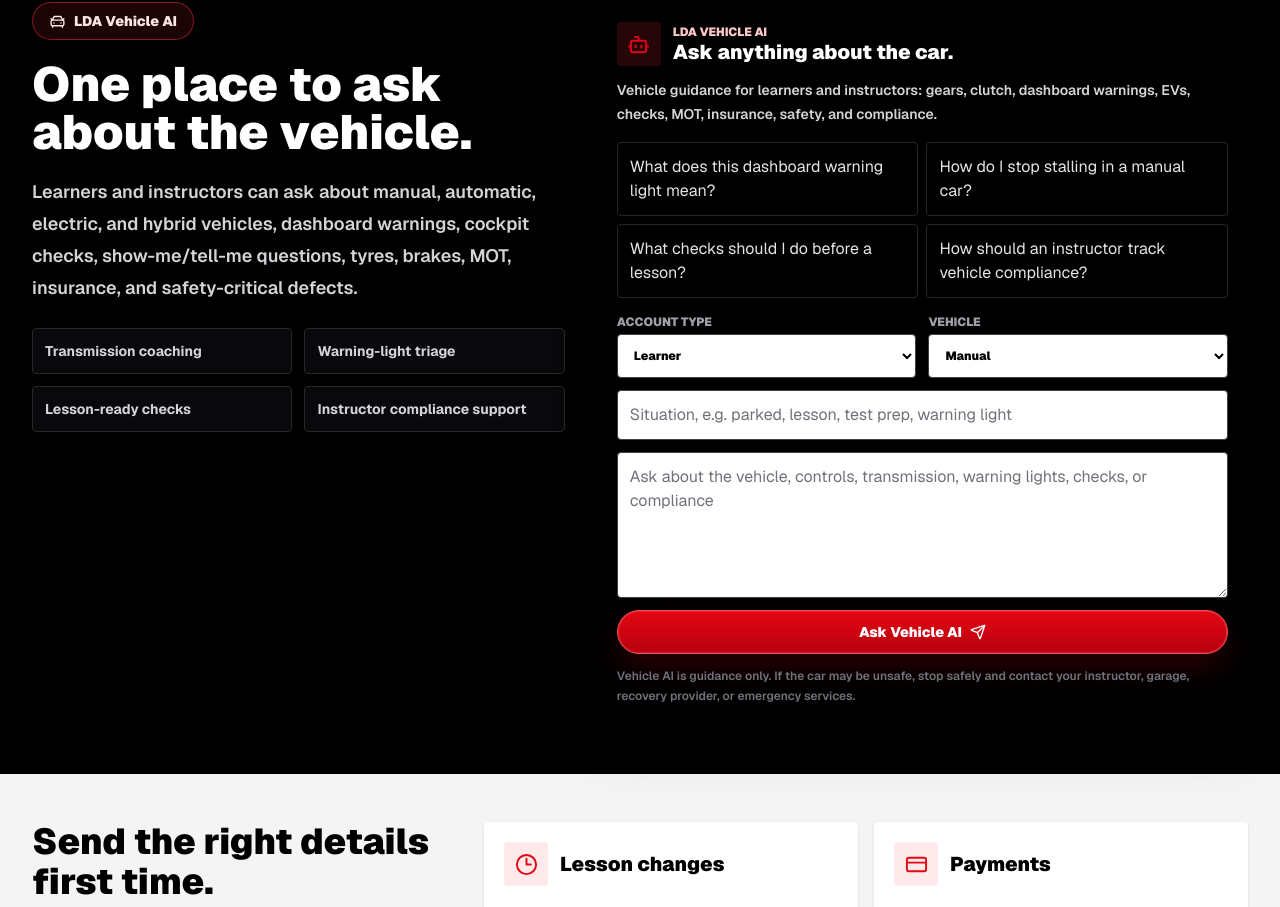
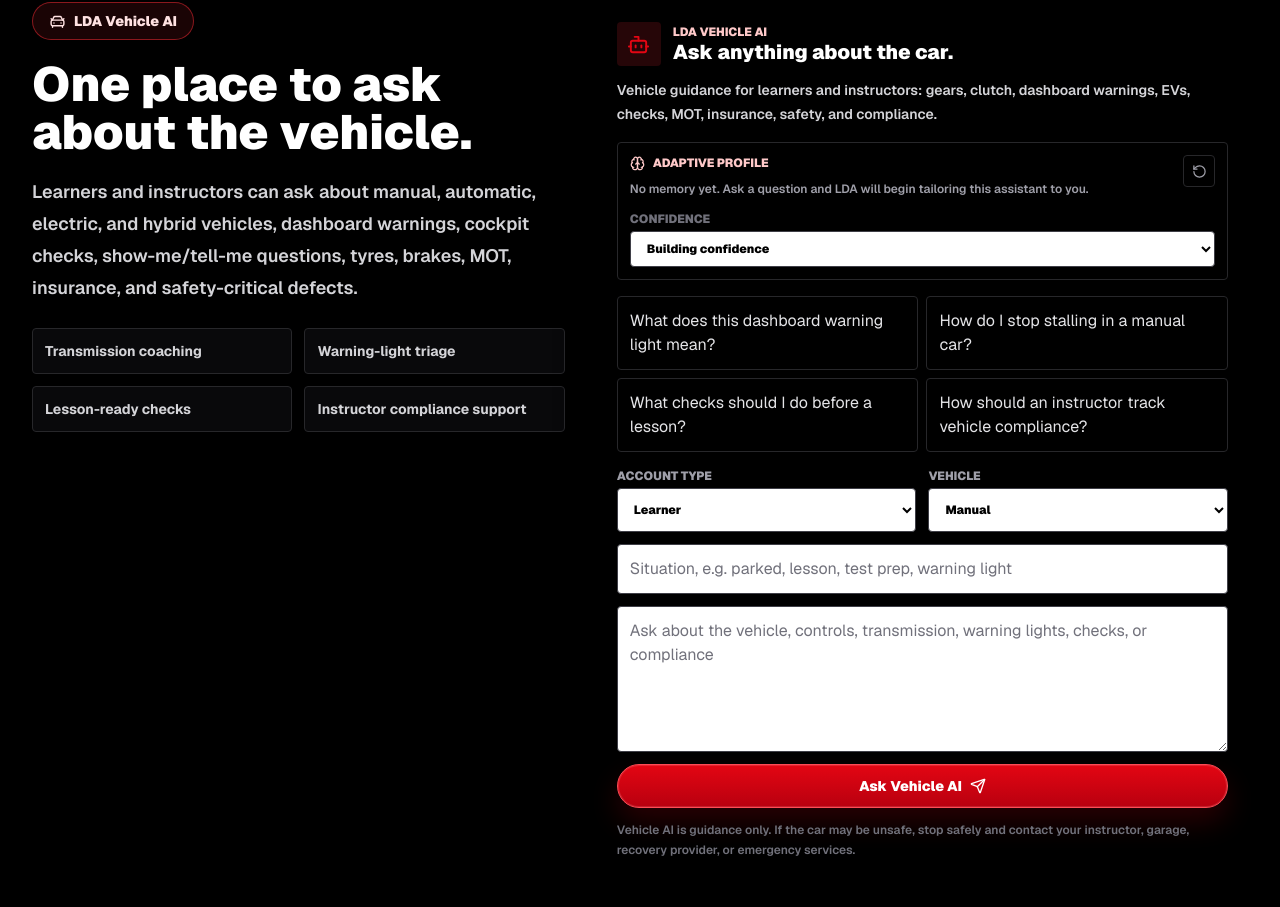
Before and after one commit to LDrivingAcademy/LDA, a Next.js app: page /contact in a window 1280 px wide. Shown: the part 1202-2109 px from the top of the page. Built offline with nearby package versions, Linux system fonts and the light colour scheme.

Commit message:
Make Vehicle AI adaptive

```diff
--- a/src/components/vehicle-ai-assistant.tsx
+++ b/src/components/vehicle-ai-assistant.tsx
@@ -1,7 +1,7 @@
 "use client";
 
-import { FormEvent, useState } from "react";
-import { AlertTriangle, Bot, CarFront, ChevronDown, Minimize2, Send, Sparkles, Wrench } from "lucide-react";
+import { FormEvent, useEffect, useState } from "react";
+import { AlertTriangle, Bot, Brain, CarFront, ChevronDown, Minimize2, RotateCcw, Send, Sparkles, Wrench } from "lucide-react";
 
 type VehicleAiResponse = {
   answer: string;
@@ -13,6 +13,27 @@ type VehicleAiResponse = {
 
 type VehicleRole = "learner" | "instructor" | "visitor";
 type VehicleType = "manual" | "automatic" | "electric" | "hybrid" | "unknown";
+type ConfidenceLevel = "new" | "building" | "confident";
+
+type AdaptiveProfile = {
+  confidence: ConfidenceLevel;
+  preferredRole: VehicleRole;
+  preferredVehicle: VehicleType;
+  questionCount: number;
+  recurringTopics: Record<string, number>;
+  lastQuestions: string[];
+};
+
+const adaptiveProfileKey = "lda.vehicle-ai.profile.v1";
+
+const defaultAdaptiveProfile: AdaptiveProfile = {
+  confidence: "building",
+  preferredRole: "learner",
+  preferredVehicle: "manual",
+  questionCount: 0,
+  recurringTopics: {},
+  lastQuestions: []
+};
 
 const quickPrompts = [
   "What does this dashboard warning light mean?",
@@ -42,6 +63,37 @@ const checksPattern = /\b(show me|tell me|cockpit|mirrors|blind spot|oil|coolant
 const evPattern = /\b(electric|ev|hybrid|battery|charging|regen|regenerative|range|charge)\b/i;
 const compliancePattern = /\b(mot|tax|insurance|service|servicing|adi|pdi|licence|license|expiry|compliance|maintenance|defect|record)\b/i;
 
+function readAdaptiveProfile() {
+  if (typeof window === "undefined") {
+    return defaultAdaptiveProfile;
+  }
+
+  try {
+    const saved = window.localStorage.getItem(adaptiveProfileKey);
+    if (!saved) {
+      return defaultAdaptiveProfile;
+    }
+
+    const parsed = JSON.parse(saved) as Partial<AdaptiveProfile>;
+    return {
+      ...defaultAdaptiveProfile,
+      ...parsed,
+      recurringTopics: parsed.recurringTopics ?? {},
+      lastQuestions: parsed.lastQuestions ?? []
+    };
+  } catch {
+    return defaultAdaptiveProfile;
+  }
+}
+
+function saveAdaptiveProfile(profile: AdaptiveProfile) {
+  try {
+    window.localStorage.setItem(adaptiveProfileKey, JSON.stringify(profile));
+  } catch {
+    // If local storage is unavailable, the assistant still works without memory.
+  }
+}
+
 function classify(question: string) {
   const topics = [];
   if (safetyPattern.test(question)) topics.push("Safety");
@@ -52,16 +104,45 @@ function classify(question: string) {
   return topics.length ? [...new Set(topics)] : ["Vehicle guidance"];
 }
 
-function buildVehicleResponse(role: VehicleRole, vehicleType: VehicleType, situation: string, question: string): VehicleAiResponse {
+function confidenceCopy(confidence: ConfidenceLevel) {
+  if (confidence === "new") {
+    return "I’ll keep this step-by-step because your profile is set to new/confidence-building.";
+  }
+
+  if (confidence === "confident") {
+    return "I’ll keep this sharper and more operational because your profile is set to confident.";
+  }
+
+  return "I’ll keep this practical and coached because your profile is still building confidence.";
+}
+
+function strongestMemory(profile: AdaptiveProfile) {
+  const [topic] = Object.entries(profile.recurringTopics).sort((first, second) => second[1] - first[1])[0] ?? [];
+  return topic;
+}
+
+function adaptiveIntro(profile: AdaptiveProfile, topics: string[]) {
+  const strongestTopic = strongestMemory(profile);
+  const memoryLine = strongestTopic
+    ? `I can see you have asked most about ${strongestTopic.toLowerCase()}, so I’ll connect this answer back to that pattern.`
+    : "I’ll start building your vehicle profile from this question.";
+  const topicLine = topics.length ? `Current focus: ${topics.join(", ")}.` : "";
+
+  return `${confidenceCopy(profile.confidence)} ${memoryLine} ${topicLine}`.trim();
+}
+
+function buildVehicleResponse(role: VehicleRole, vehicleType: VehicleType, situation: string, question: string, profile: AdaptiveProfile): VehicleAiResponse {
   const combinedQuestion = `${situation} ${question}`;
   const roleLabel = role === "instructor" ? "instructor" : role === "learner" ? "learner" : "driver";
   const vehicleLabel = vehicleType === "unknown" ? "vehicle" : vehicleType;
   const safetyCritical = safetyPattern.test(combinedQuestion);
+  const topics = classify(combinedQuestion);
+  const intro = adaptiveIntro(profile, topics);
 
   if (safetyCritical) {
     return {
       answer:
-        "This sounds safety-related. Do not continue driving if the vehicle feels unsafe, has braking or steering issues, visible smoke, a serious warning light, a tyre problem, or a fluid leak. Stop somewhere safe if you are already moving, switch on hazard lights if needed, and contact your instructor, recovery provider, garage, or emergency services depending on the situation.",
+        `${intro}\n\nThis sounds safety-related. Do not continue driving if the vehicle feels unsafe, has braking or steering issues, visible smoke, a serious warning light, a tyre problem, or a fluid leak. Stop somewhere safe if you are already moving, switch on hazard lights if needed, and contact your instructor, recovery provider, garage, or emergency services depending on the situation.`,
       nextSteps: [
         "Treat red warning lights, brake faults, steering faults, smoke, overheating, and tyre failures as stop-driving issues.",
         "Take a photo of the warning or defect only when parked safely.",
@@ -71,7 +152,7 @@ function buildVehicleResponse(role: VehicleRole, vehicleType: VehicleType, situa
       ],
       mode: "demo",
       safetyCritical,
-      topics: classify(combinedQuestion)
+      topics
     };
   }
 
@@ -84,8 +165,8 @@ function buildVehicleResponse(role: VehicleRole, vehicleType: VehicleType, situa
     return {
       answer:
         vehicleType === "automatic" || vehicleType === "electric" || vehicleType === "hybrid"
-          ? automaticAdvice
-          : `${manualAdvice} If you are in an automatic or EV, the key habit changes from clutch control to brake, selector, speed, and observation control.`,
+          ? `${intro}\n\n${automaticAdvice}`
+          : `${intro}\n\n${manualAdvice} If you are in an automatic or EV, the key habit changes from clutch control to brake, selector, speed, and observation control.`,
       nextSteps: [
         "Ask your instructor to isolate the skill for five minutes before using it in traffic.",
         "Practise the same routine out loud until the order feels automatic.",
@@ -93,14 +174,14 @@ function buildVehicleResponse(role: VehicleRole, vehicleType: VehicleType, situa
       ],
       mode: "demo",
       safetyCritical,
-      topics: classify(combinedQuestion)
+      topics
     };
   }
 
   if (checksPattern.test(combinedQuestion)) {
     return {
       answer:
-        "For UK learner driving, vehicle confidence comes from repeatable checks: seating and belt, mirrors, blind spots, lights, tyres, fluids, demisters, wipers, horn, and warning lights. For show-me/tell-me style questions, learn what the control does, when to use it, and how to check it without taking attention away from the road.",
+        `${intro}\n\nFor UK learner driving, vehicle confidence comes from repeatable checks: seating and belt, mirrors, blind spots, lights, tyres, fluids, demisters, wipers, horn, and warning lights. For show-me/tell-me style questions, learn what the control does, when to use it, and how to check it without taking attention away from the road.`,
       nextSteps: [
         "Use the cockpit drill before every lesson: doors, seat, belt, mirrors, controls.",
         "Ask your instructor to link each check to a real driving situation, not just a memorised answer.",
@@ -108,14 +189,14 @@ function buildVehicleResponse(role: VehicleRole, vehicleType: VehicleType, situa
       ],
       mode: "demo",
       safetyCritical,
-      topics: classify(combinedQuestion)
+      topics
     };
   }
 
   if (evPattern.test(combinedQuestion)) {
     return {
       answer:
-        "For EVs and hybrids, the big learning differences are smoother acceleration, regenerative braking, range planning, charging awareness, and understanding that the car may move or respond very quietly. Treat the silence as a reason to be more observant around pedestrians, cyclists, and car parks.",
+        `${intro}\n\nFor EVs and hybrids, the big learning differences are smoother acceleration, regenerative braking, range planning, charging awareness, and understanding that the car may move or respond very quietly. Treat the silence as a reason to be more observant around pedestrians, cyclists, and car parks.`,
       nextSteps: [
         "Ask how regenerative braking changes the feel of slowing down.",
         "Check the vehicle range and charging plan before longer lessons.",
@@ -123,7 +204,7 @@ function buildVehicleResponse(role: VehicleRole, vehicleType: VehicleType, situa
       ],
       mode: "demo",
       safetyCritical,
-      topics: classify(combinedQuestion)
+      topics
     };
   }
 
@@ -131,8 +212,8 @@ function buildVehicleResponse(role: VehicleRole, vehicleType: VehicleType, situa
     return {
       answer:
         roleLabel === "instructor"
-          ? "For instructor use, vehicle compliance should stay visible before lessons: MOT, tax, insurance, servicing, tyres, lights, registration status, defects, and expiry reminders. LDA should be your operating record so a lesson is never accepted with a compliance gap."
-          : "For learners, you do not need to manage the instructor vehicle compliance record, but you should feel confident the car is roadworthy. If you notice a defect, warning light, tyre issue, or anything unsafe, ask the instructor before driving.",
+          ? `${intro}\n\nFor instructor use, vehicle compliance should stay visible before lessons: MOT, tax, insurance, servicing, tyres, lights, registration status, defects, and expiry reminders. LDA should be your operating record so a lesson is never accepted with a compliance gap.`
+          : `${intro}\n\nFor learners, you do not need to manage the instructor vehicle compliance record, but you should feel confident the car is roadworthy. If you notice a defect, warning light, tyre issue, or anything unsafe, ask the instructor before driving.`,
       nextSteps: [
         roleLabel === "instructor" ? "Update the vehicle compliance page after any service, MOT, insurance, or defect event." : "Raise any vehicle concern before the lesson starts.",
         "Never ignore a warning light just because the lesson is already booked.",
@@ -140,13 +221,13 @@ function buildVehicleResponse(role: VehicleRole, vehicleType: VehicleType, situa
       ],
       mode: "demo",
       safetyCritical,
-      topics: classify(combinedQuestion)
+      topics
     };
   }
 
   return {
     answer:
-      `For a ${roleLabel} using a ${vehicleLabel}, the safest way to learn a vehicle topic is to split it into three parts: what the control or system does, when it matters during a lesson, and what action to take if something feels wrong. I can help with manual or automatic control, EV and hybrid driving, warning lights, cockpit checks, show-me/tell-me questions, tyres, brakes, fluids, MOT, tax, insurance, and instructor compliance records.`,
+      `${intro}\n\nFor a ${roleLabel} using a ${vehicleLabel}, the safest way to learn a vehicle topic is to split it into three parts: what the control or system does, when it matters during a lesson, and what action to take if something feels wrong. I can help with manual or automatic control, EV and hybrid driving, warning lights, cockpit checks, show-me/tell-me questions, tyres, brakes, fluids, MOT, tax, insurance, and instructor compliance records.`,
     nextSteps: [
       "Ask one specific question at a time for a sharper answer.",
       "Include the car type, warning light colour, lesson situation, and whether the vehicle is moving or parked.",
@@ -154,7 +235,23 @@ function buildVehicleResponse(role: VehicleRole, vehicleType: VehicleType, situa
     ],
     mode: "demo",
     safetyCritical,
-    topics: classify(combinedQuestion)
+    topics
+  };
+}
+
+function updateAdaptiveProfile(profile: AdaptiveProfile, role: VehicleRole, vehicleType: VehicleType, question: string, topics: string[]) {
+  const recurringTopics = { ...profile.recurringTopics };
+  topics.forEach((topic) => {
+    recurringTopics[topic] = (recurringTopics[topic] ?? 0) + 1;
+  });
+
+  return {
+    ...profile,
+    preferredRole: role,
+    preferredVehicle: vehicleType,
+    questionCount: profile.questionCount + 1,
+    recurringTopics,
+    lastQuestions: [question.trim(), ...profile.lastQuestions].filter(Boolean).slice(0, 3)
   };
 }
 
@@ -166,6 +263,18 @@ export function VehicleAiAssistant({ variant = "floating" }: { variant?: "floati
   const [question, setQuestion] = useState("");
   const [response, setResponse] = useState<VehicleAiResponse | null>(null);
   const [error, setError] = useState("");
+  const [profile, setProfile] = useState<AdaptiveProfile>(defaultAdaptiveProfile);
+
+  useEffect(() => {
+    const savedProfile = readAdaptiveProfile();
+    setProfile(savedProfile);
+    setRole(savedProfile.preferredRole);
+    setVehicleType(savedProfile.preferredVehicle);
+  }, []);
+
+  useEffect(() => {
+    saveAdaptiveProfile(profile);
+  }, [profile]);
 
   function submitQuestion(event: FormEvent<HTMLFormElement>) {
     event.preventDefault();
@@ -177,7 +286,18 @@ export function VehicleAiAssistant({ variant = "floating" }: { variant?: "floati
       return;
     }
 
-    setResponse(buildVehicleResponse(role, vehicleType, situation, question));
+    const nextResponse = buildVehicleResponse(role, vehicleType, situation, question, profile);
+    const nextProfile = updateAdaptiveProfile(profile, role, vehicleType, question, nextResponse.topics);
+    setResponse(nextResponse);
+    setProfile(nextProfile);
+  }
+
+  function resetAdaptiveProfile() {
+    setProfile(defaultAdaptiveProfile);
+    setRole(defaultAdaptiveProfile.preferredRole);
+    setVehicleType(defaultAdaptiveProfile.preferredVehicle);
+    setResponse(null);
+    setError("");
   }
 
   const panel = (
@@ -207,6 +327,37 @@ export function VehicleAiAssistant({ variant = "floating" }: { variant?: "floati
       <p className="mt-3 text-sm font-semibold leading-6 text-zinc-300">
         Vehicle guidance for learners and instructors: gears, clutch, dashboard warnings, EVs, checks, MOT, insurance, safety, and compliance.
       </p>
+
+      <div className="mt-4 rounded border border-zinc-800 bg-black p-3">
+        <div className="flex items-start justify-between gap-3">
+          <div>
+            <div className="flex items-center gap-2 text-xs font-black uppercase text-red-200">
+              <Brain size={15} /> Adaptive profile
+            </div>
+            <p className="mt-2 text-xs font-semibold leading-5 text-zinc-400">
+              {profile.questionCount
+                ? `Learning from ${profile.questionCount} question${profile.questionCount === 1 ? "" : "s"}. Strongest focus: ${strongestMemory(profile) ?? "building profile"}.`
+                : "No memory yet. Ask a question and LDA will begin tailoring this assistant to you."}
+            </p>
+          </div>
+          <button
+            type="button"
+            onClick={resetAdaptiveProfile}
+            className="grid h-8 w-8 shrink-0 place-items-center rounded border border-zinc-800 text-zinc-400 hover:border-red-500 hover:text-white"
+            aria-label="Reset adaptive Vehicle AI profile"
+          >
+            <RotateCcw size={15} />
+          </button>
+        </div>
+        <label className="mt-3 grid gap-1 text-xs font-black uppercase text-zinc-500">
+          Confidence
+          <select value={profile.confidence} onChange={(event) => setProfile({ ...profile, confidence: event.target.value as ConfidenceLevel })} className="rounded border border-zinc-700 bg-white px-3 py-2 text-sm font-black text-black">
+            <option value="new">New / nervous</option>
+            <option value="building">Building confidence</option>
+            <option value="confident">Confident</option>
+          </select>
+        </label>
+      </div>
 
       <div className="mt-4 grid gap-2 sm:grid-cols-2">
         {quickPrompts.map((prompt) => (
```
